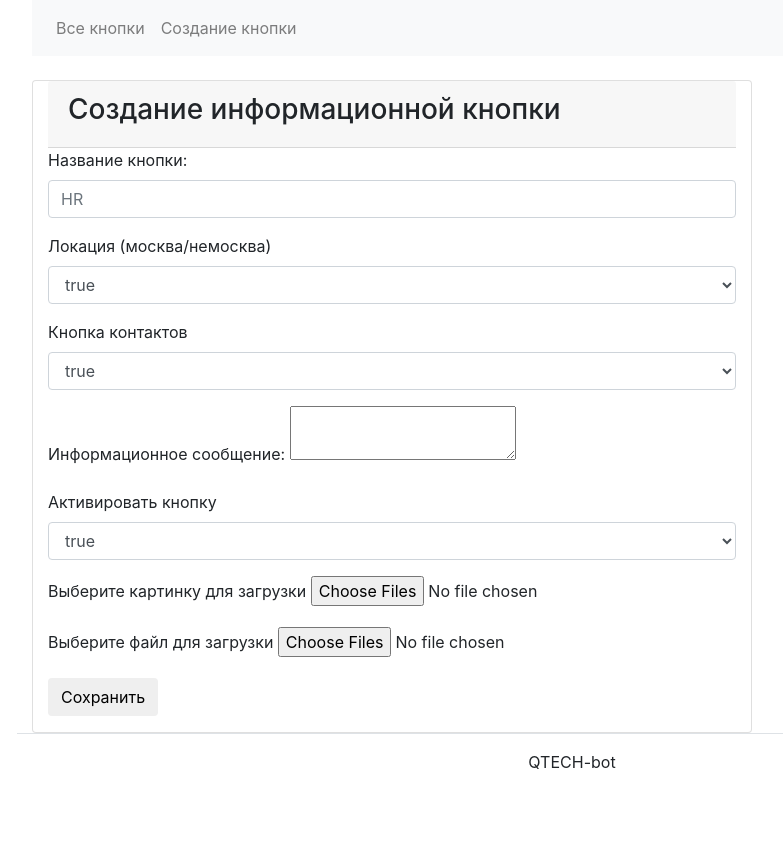
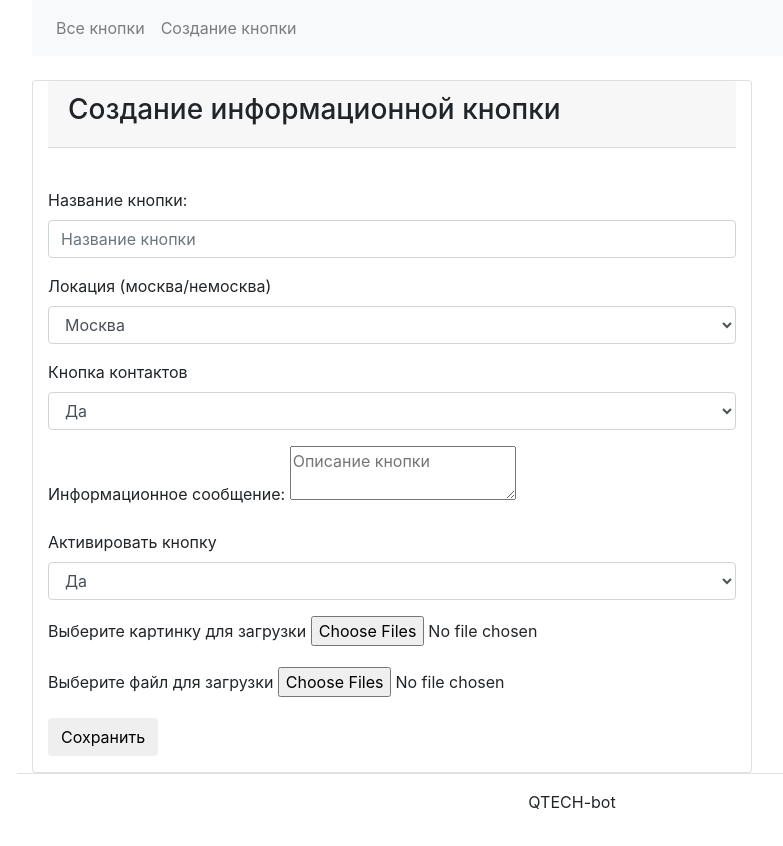
Before and after one commit to artemmikh/qtech_bot_1, a Python web app: template app/templates/form.html in a window 1280 px wide. Shown: the whole page, without its empty margins (68-851 px from the left). Before the commit the page ends 769 px from the top, so only its background shows below. Run offline with Jinja, Linux system fonts and the light colour scheme; the template is opened without the code that fills it, so the values that code supplies are empty; some libraries are stand-ins or nearby versions.

Commit message:
Admin alerts initial commit

```diff
--- a/app/templates/form.html
+++ b/app/templates/form.html
@@ -8,39 +8,54 @@
 			<h3>Создание информационной кнопки</h3>
 		</div>
 
+		<br>
+		<div class="container">
+			<div class="row">
+				<div class="text-danger font-weight-bold">
+					<ul>
+						{% for error in errors %}
+							<li class="alert alert-danger">
+								{{error}}
+							</li>
+						{% endfor %}
+					</ul>
+				</div>
+			</div>
+		</div>
+
 		<div class="form-group ">
 			<label for="name">Название кнопки:</label>
-			<input type="text" class="form-control col-sm-12 invalidInput" name="name" id="name" placeholder="HR" required/>
+			<input type="text" class="form-control col-sm-12 invalidInput" name="name" id="name" placeholder= "Название кнопки" value="{{context.name}}" required/>
 		</div>
 
 		<div class="form-group">
 			<label for="is_moscow">Локация (москва/немосква)</label>
-			<select class="form-control" name="is_moscow" id="is_moscow">
-				<option>true</option>
-				<option>false</option>
+			<select class="form-control" name="is_moscow" id="is_moscow" >
+				<option value="True">Москва</option>
+				<option value="False">Регион</option>
 			</select>
 		</div>
 
 		<div class="form-group">
 			<label for="is_department">Кнопка контактов</label>
 			<select class="form-control" name="is_department" id="is_department">
-				<option>true</option>
-				<option>false</option>
+				<option value="True">Да</option>
+				<option value="False">Нет</option>
 			</select>
 		</div>
 
 
 		<div class="form-group">
 			<label for="text">Информационное сообщение:</label>
-			<textarea name="text" id="text"></textarea>
+			<textarea name="text" id="text" placeholder= "Описание кнопки">{{context.text}}</textarea>
 		</div>
 
 
 		<div class="form-group">
 			<label for="is_active">Активировать кнопку</label>
 			<select class="form-control" name="is_active" id="is_active">
-				<option>true</option>
-				<option>false</option>
+				<option value="True">Да</option>
+				<option value="False">Нет</option>
 			</select>
 		</div>
 
```
Also changed, not shown: app/api/render.py (+43 -21 lines), app/forms/button.py (added, +36 -0 lines), app/forms/__init__.py (added).
